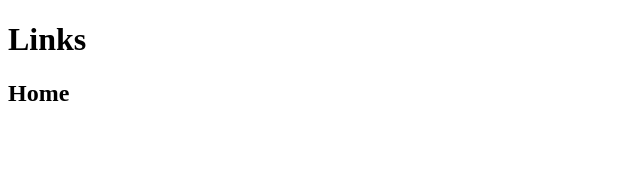
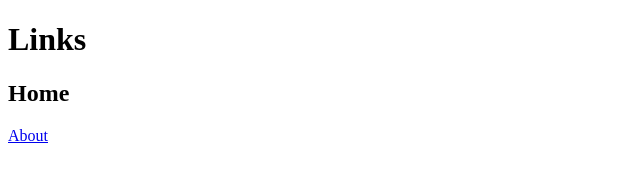
Before and after one commit to emmabarth/warmup2-links, a plain HTML site: page index.html in a window 1280 px wide. Shown: the full height of the page, 0-640 px from the left. Drawn offline with Linux system fonts and the light colour scheme.

Commit message:
Add link to about page on index.html

```diff
--- a/index.html
+++ b/index.html
@@ -13,5 +13,12 @@
     <h2>
       Home
     </h2>
+
+    <p>
+      <a
+        href="about.html">
+        About
+      </a>
+    </p>
 </body>
 </html>
```
